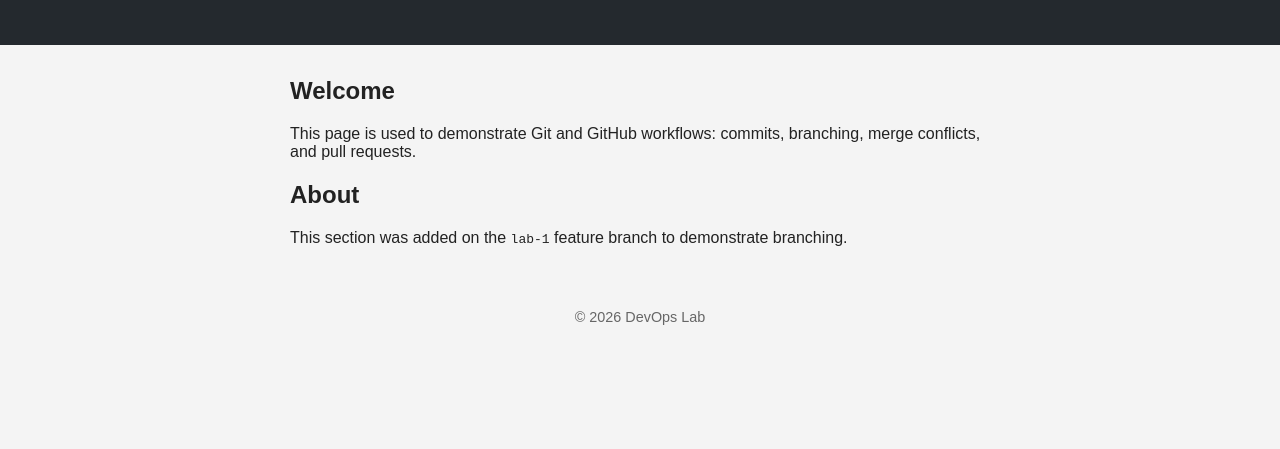
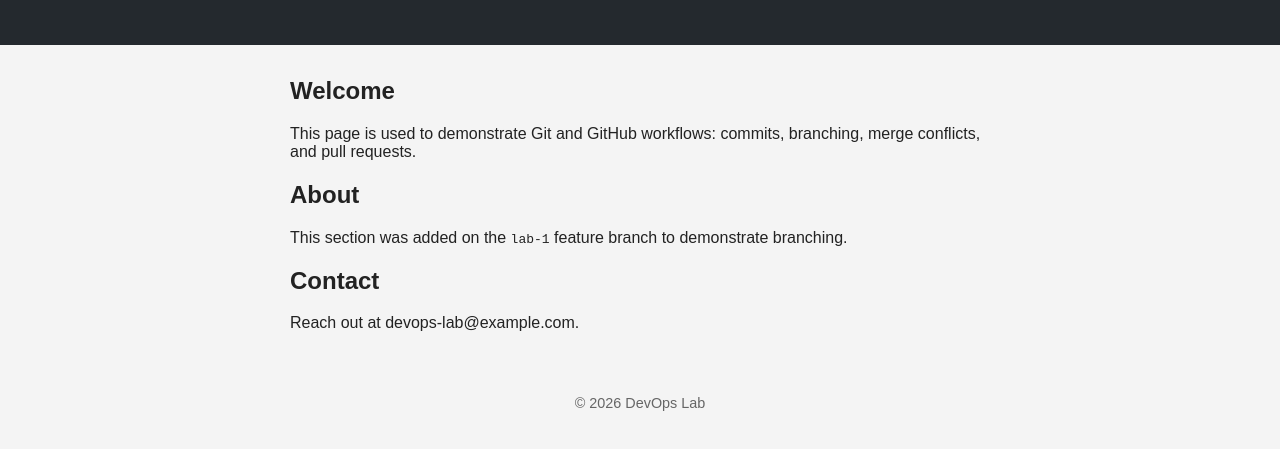
Before and after one commit to ahanyamariam/devops-2547107, a plain HTML site: page index.html in a window 1280 px wide. Shown: the part 133-582 px from the top of the page. Drawn offline with Linux system fonts and the light colour scheme.

Commit message:
Add Contact section to homepage

```diff
--- a/index.html
+++ b/index.html
@@ -21,6 +21,11 @@
       <h2>About</h2>
       <p>This section was added on the <code>lab-1</code> feature branch to demonstrate branching.</p>
     </section>
+
+    <section>
+      <h2>Contact</h2>
+      <p>Reach out at devops-lab@example.com.</p>
+    </section>
   </main>
 
   <footer>
```
